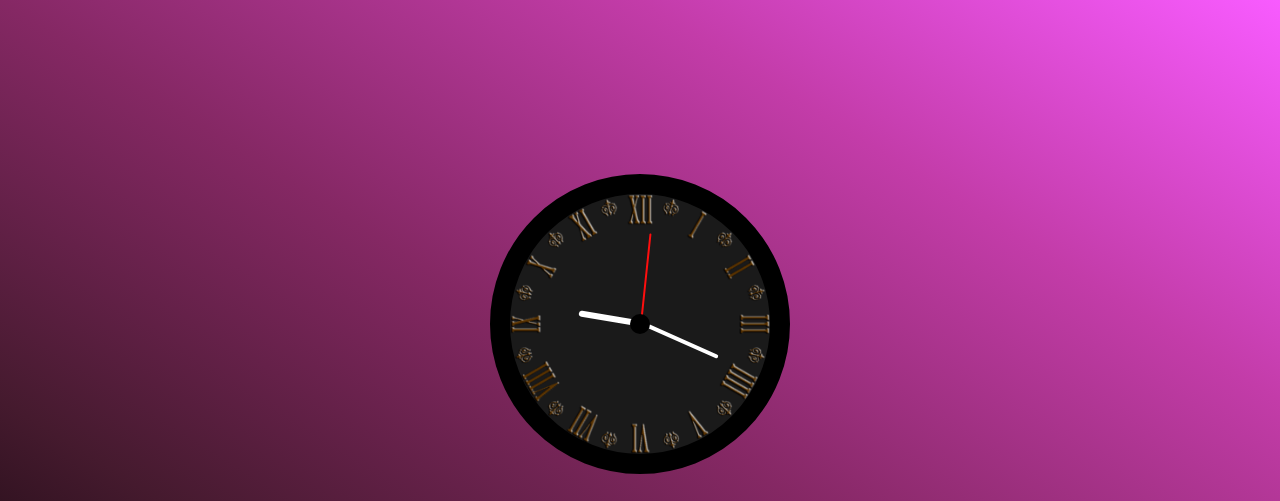
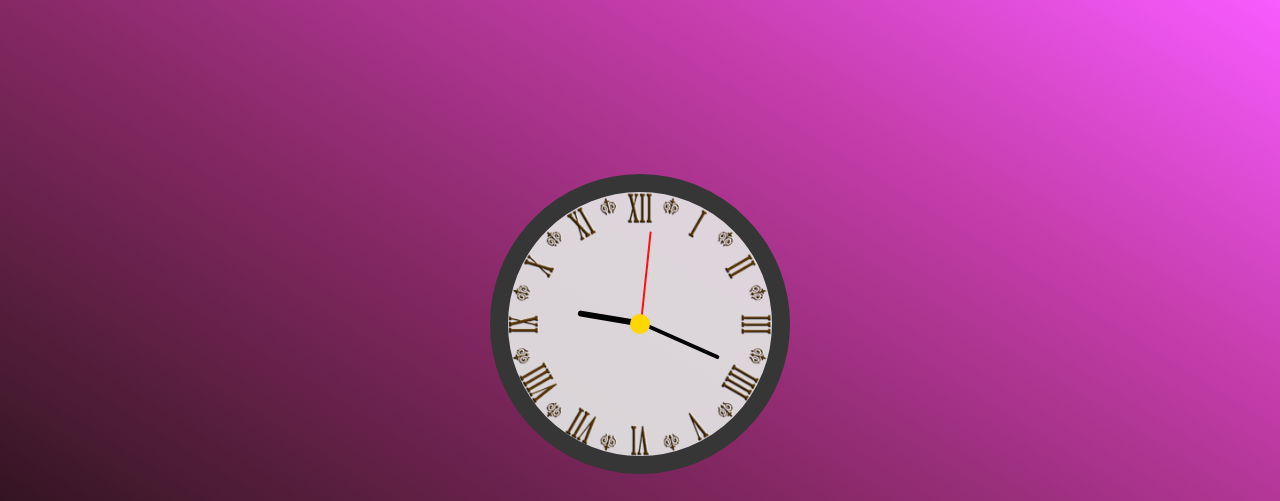
Before and after one commit to VivekanandKumar/Clock, a plain HTML site: page index.html in a window 1280 px wide. Shown: the top 501 px of the page. Drawn offline with Linux system fonts and the light colour scheme.

Commit message:
color changed

```diff
--- a/src/style.css
+++ b/src/style.css
@@ -25,11 +25,12 @@
   position: relative;
   min-width: 300px;
   min-height: 300px;
-  background-color: rgb(26, 26, 26);
+  background-color: #e2e2e2ee;
   background-image: url(../images/clock-frame.png);
   border-radius: 50%;
   background-size: cover;
-  border: 20px solid rgb(0, 0, 0);
+  background-repeat: no-repeat;
+  border: 18px solid rgb(54, 54, 54);
 }
 .hourHand,
 .secondHand,
@@ -37,7 +38,7 @@
   position: absolute;
   transform-origin: bottom;
   left: 50%;
-  background-color: rgb(255, 255, 255);
+  background-color: rgb(0, 0, 0);
   transform: translateX(-50%);
   border-radius: 50px;
 }
@@ -77,7 +78,7 @@
   position: absolute;
   width: 20px;
   height: 20px;
-  background: #000000;
+  background: gold;
   top: 50%;
   left: 50%;
   border-radius: 50%;
```
